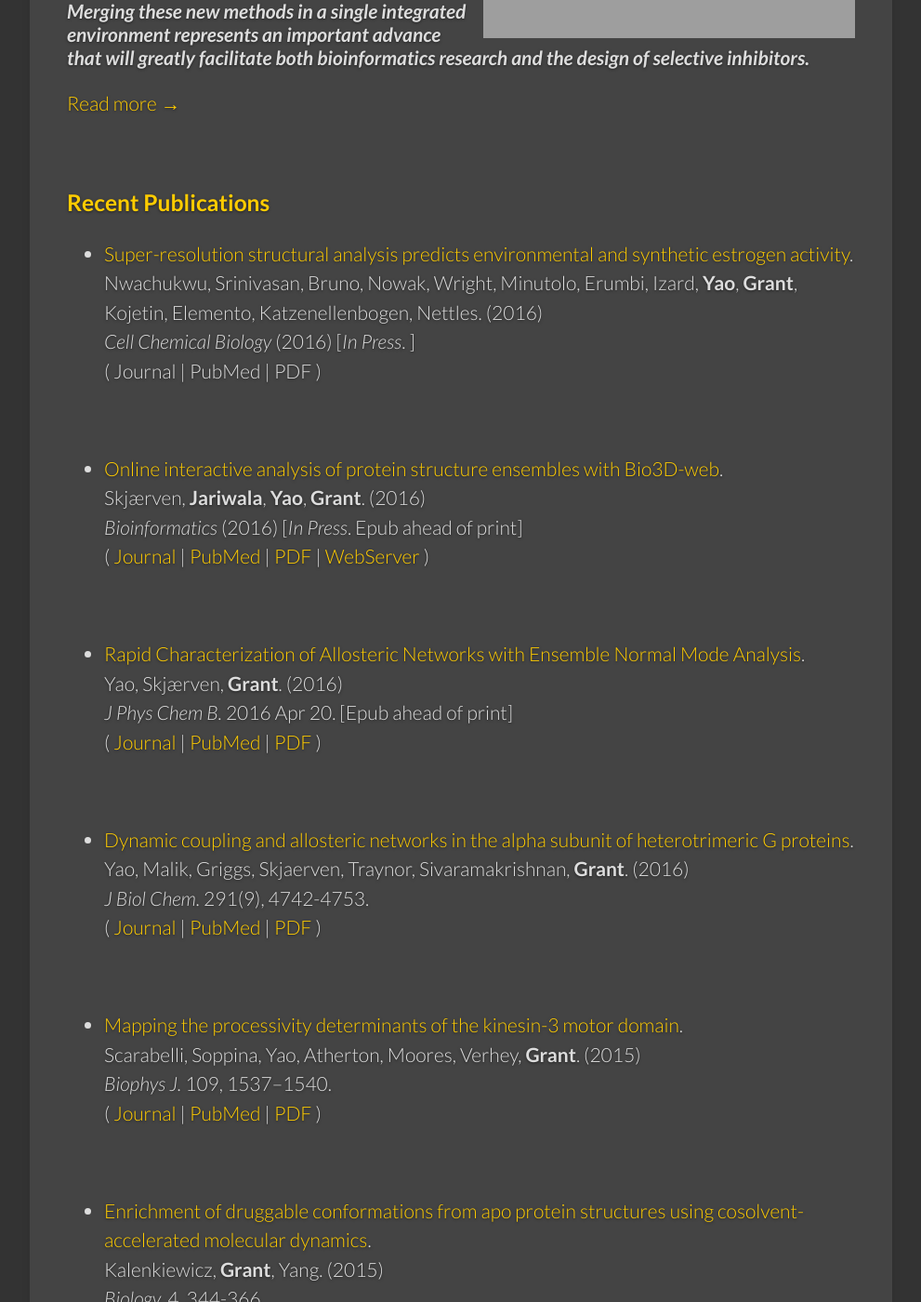
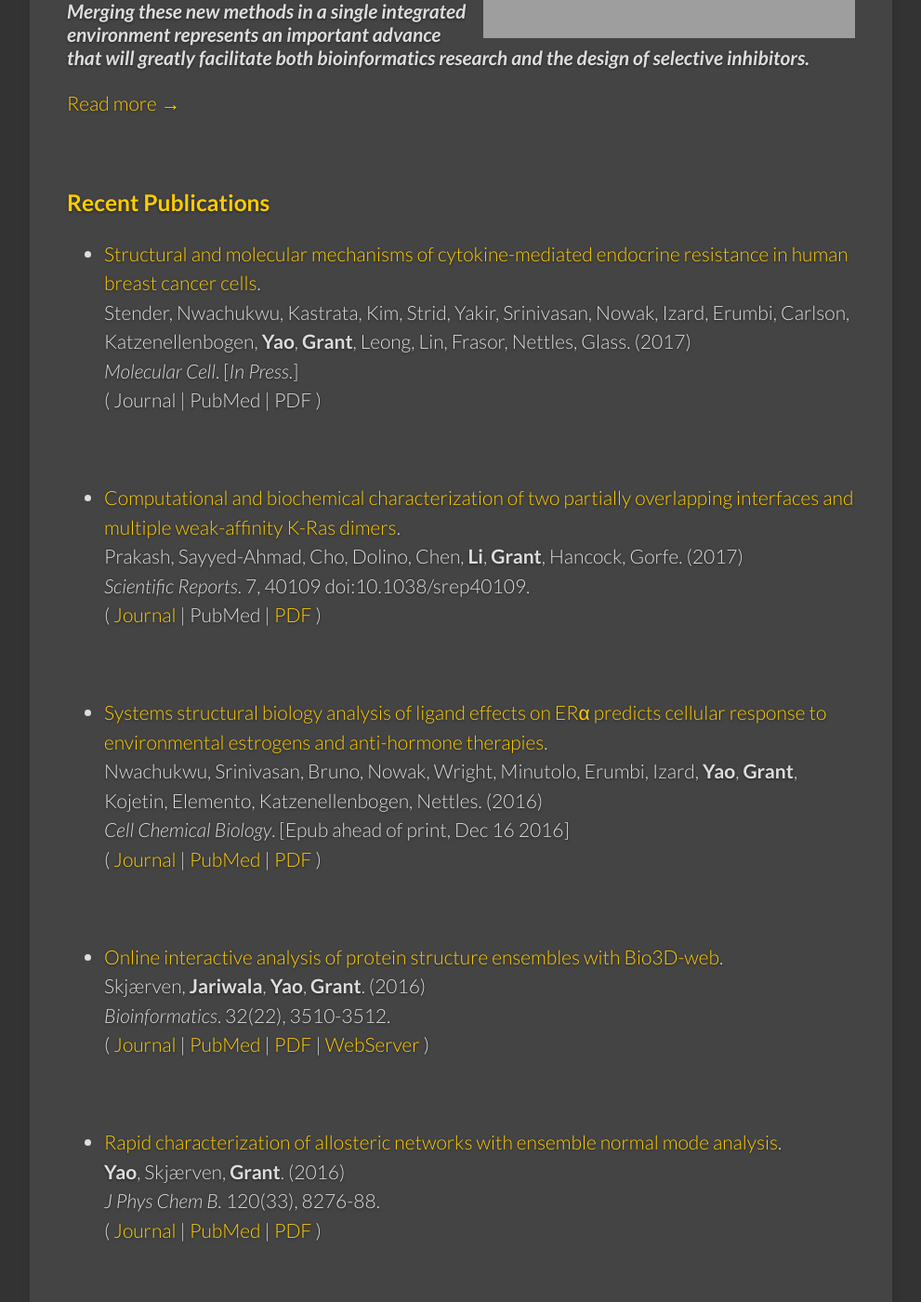
Before and after one commit to bioboot/newlabsite, a Jekyll site: the page built from research/index.md, in a window 1280 px wide and 1400 px high, scrolled down 2768 px. Shown: the whole window at 93% size, without its empty margins (149-1140 px from the left). Built offline with Jekyll 4.4.1, drawn with Linux system fonts in a browser that asks for light colours.

```diff
--- a/research/index.md
+++ b/research/index.md
@@ -58,23 +58,39 @@ Motivated by the wide utility and use of Bio3D, together with our own research q
 
 ### [Recent Publications](#pubs)
 
-*   [Super-resolution structural analysis predicts environmental and synthetic estrogen activity]().
+
+
+*   [Structural and molecular mechanisms of cytokine-mediated endocrine resistance in human breast cancer cells]().
+    Stender, Nwachukwu, Kastrata, Kim, Strid, Yakir, Srinivasan, Nowak, Izard, Erumbi, Carlson, Katzenellenbogen, **Yao**,  **Grant**, Leong, Lin, Frasor, Nettles, Glass. (2017)
+    _Molecular Cell_. [_In Press_.]
+    ( Journal | PubMed | PDF )
+
+<br/>
+
+*   [Computational and biochemical characterization of two partially overlapping interfaces and multiple weak-affinity K-Ras dimers](http://www.nature.com/articles/srep40109).
+    Prakash, Sayyed-Ahmad, Cho, Dolino, Chen, **Li**, **Grant**, Hancock, Gorfe. (2017)
+    _Scientific Reports_. 7, 40109 doi:10.1038/srep40109.
+    ( [Journal](http://www.nature.com/articles/srep40109) | PubMed | [PDF](http://www.nature.com/articles/srep40109.pdf) )
+
+<br/>
+
+*   [Systems structural biology analysis of ligand effects on ERα predicts cellular response to environmental estrogens and anti-hormone therapies](https://dx.doi.org/10.1016/j.chembiol.2016.11.014).
     Nwachukwu, Srinivasan, Bruno, Nowak, Wright, Minutolo, Erumbi, Izard, **Yao**,  **Grant**, Kojetin, Elemento, Katzenellenbogen, Nettles. (2016)
-    _Cell Chemical Biology_ (2016) [_In Press_. ]
-    ( Journal | PubMed | PDF )
+    _Cell Chemical Biology_.  [Epub ahead of print, Dec 16 2016]
+    ( [Journal](https://dx.doi.org/10.1016/j.chembiol.2016.11.014) | [PubMed](https://www.ncbi.nlm.nih.gov/pubmed/28042045) | [PDF](https://dx.doi.org/10.1016/j.chembiol.2016.11.014) )
 
 <br/>
 
 *   [Online interactive analysis of protein structure ensembles with Bio3D-web](http://bioinformatics.oxfordjournals.org/content/early/2016/07/18/bioinformatics.btw482).
     Skjærven, **Jariwala**, **Yao**, **Grant**. (2016)
-    _Bioinformatics_ (2016) [_In Press_. Epub ahead of print]
+    _Bioinformatics_. 32(22), 3510-3512.
     ( [Journal](http://bioinformatics.oxfordjournals.org/content/early/2016/07/18/bioinformatics.btw482) | [PubMed](https://www.ncbi.nlm.nih.gov/pubmed/27423893?dopt=Abstract) | [PDF](http://bioinformatics.oxfordjournals.org/content/early/2016/07/18/bioinformatics.btw482.full.pdf+html) | [WebServer](http://thegrantlab.org/bio3d/webapps) )
 
 <br/>
 
-*   [Rapid Characterization of Allosteric Networks with Ensemble Normal Mode Analysis](https://www.ncbi.nlm.nih.gov/pubmed/27056373).
-    Yao, Skjærven, **Grant**. (2016)
-    _J Phys Chem B._ 2016 Apr 20. [Epub ahead of print]
+*   [Rapid characterization of allosteric networks with ensemble normal mode analysis](https://www.ncbi.nlm.nih.gov/pubmed/27056373).
+    **Yao**, Skjærven, **Grant**. (2016)
+    _J Phys Chem B._ 120(33), 8276-88.
     ( [Journal](http://pubs.acs.org/doi/abs/10.1021/acs.jpcb.6b01991) | [PubMed](https://www.ncbi.nlm.nih.gov/pubmed/27056373) | [PDF](http://pubs.acs.org/doi/pdf/10.1021/acs.jpcb.6b01991) )
 
 <br/>
```
Also changed, not shown: publications/index.md (+19 -5 lines).
